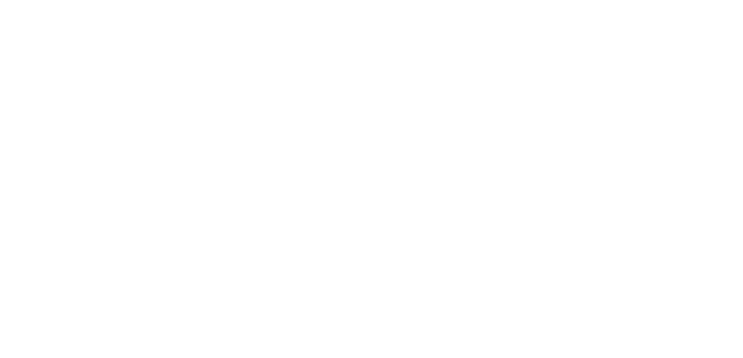
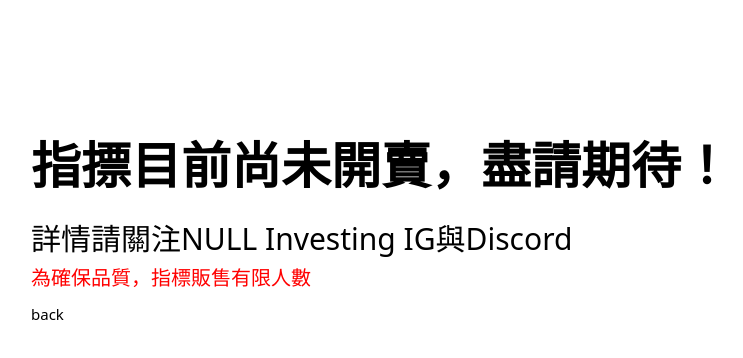
Before and after one commit to vincenthuang113/NULL, a React (Vite) app: page /comingsoon in a window 1280 px wide. Before the commit this address had no page. Shown: the top 358 px of the page, without its empty margins (259-1002 px from the left). Built offline with nearby package versions, Linux system fonts and the light colour scheme.

Commit message:
our service

```diff
--- a/src/App.jsx
+++ b/src/App.jsx
@@ -14,7 +14,7 @@
 
 import AboutUs from './pages/Aboutus';
 import Indicators from './pages/Indicators';
-
+import Comingsoon from './pages/Comingsoon';
 
 function App() {
 
@@ -41,6 +41,7 @@
         <Route exact path="/" element={<Home />} />
         {/* <Route path="/aboutus" element={<AboutUs />} /> */}
         <Route exact path="/indicators" element={<Indicators />} />
+        <Route exact path='/comingsoon' element={<Comingsoon />}/>
       </Routes>
       <ScrollButton/>
     </>
--- a/src/css/general.css
+++ b/src/css/general.css
@@ -235,6 +235,9 @@
     #discDesc{
         margin-right: 5vw;
     }
+
+
+
     /* pressed logo */
     .wrap {
         display: none !important;
@@ -389,3 +392,40 @@
     flex-direction: row;
     justify-content: center;
   }
+
+
+
+  /* comingsoon */
+  #comingsoon{
+    display: flex;
+    flex-direction: row;
+    justify-content: center;
+    padding: 10vw;
+  }
+  .comingwords{
+    display: flex;
+    flex-direction: column;
+    justify-content: center;
+  }
+  .comingwords h1{
+    font-size: 50px;
+    font-weight: 700;
+  }
+  .comingwords h2{
+    font-size: 30px;
+    font-weight: 400;
+    padding-top: 1vw;
+    padding-bottom: 0.2vw;
+    /* text-align: center; */
+  }
+  .comingwords h4{
+    font-size: 20px;
+    font-weight: 300;
+    color: red;
+  }
+  .comingwords a{
+    font-size: 15px;
+    font-weight: 300;
+    padding-top: 10px;
+    text-decoration: underline white;
+  }
--- a/src/pages/Aboutus.jsx
+++ b/src/pages/Aboutus.jsx
@@ -29,6 +29,17 @@
                         期盼一天能為台灣金融環境<br/>
                         帶來正向的改變</h4>
                 </div>
+                {/* Section */}
+                <div className="stateCard" data-aos="fade-up" data-aos-delay="300" data-aos-anchor="[data-aos-id-testimonials]">
+                    <h3 className='statement'>OUR SERVICE</h3>
+                    <h1>全面性的「一站式平台」</h1>
+                    <h4>此平台主要價值主張：<br/>
+                    1. 從零到一的投資教學<br/>
+                    2. 閒話到投資的開放討論空間<br/>
+                    3. 各式精彩活動及會員回饋<br/>
+                    4. Podcast與直播<br/>
+                    5. 獨家研發的量化策略</h4>
+                </div>
                 <div className="profDiv">
                     {/* <CarouselProf/> */}
                 </div>
--- /dev/null
+++ b/src/pages/Comingsoon.jsx
@@ -0,0 +1,22 @@
+import React from "react";
+import '../css/general.css'
+
+
+function Comingsoon(){
+
+    return(
+        <section>
+            <div id="comingsoon">
+                <div className="comingwords">
+                    <h1>指摽目前尚未開賣，盡請期待！</h1>
+                    <h2>詳情請關注NULL Investing IG與Discord</h2>
+                    <h4>為確保品質，指標販售有限人數</h4>
+                    <a href="/">back</a>
+                </div>
+            </div>
+
+        </section>
+    )
+}
+
+export default Comingsoon;
--- a/src/pages/Indicators.jsx
+++ b/src/pages/Indicators.jsx
@@ -51,10 +51,11 @@
             <div className="ofaInfo" data-aos='zoom-in' data-aos-delay='250'>
                 {/* <h1 data-aos='fade-down' data-aos-delay='300'>NULL OFA 指標</h1> */}
                 <h6 data-aos='fade-down' data-aos-delay='350'>
-                    One For All (OFA) 指標為NULL Investing LLC團隊獨家開發的投資產品買賣指標適用於TradingView平台。
-                    OFA指標核心系統建立於趨勢及價格變動理論以致低延遲訊號顯示，為了迎合使用者主觀操盤OFA指標價值提供不只買賣訊號，
-                    OFA指標也提供NULL團隊獨家設計的K線(O-Chart)、
-                    超級趨勢線、雲帶盤整訊號作為操盤輔助讓使用者真正擁有一個One For All的投資輔助工具。
+                    One For All (OFA) 量化指標為NULL Investing LLC團隊獨家開發的投資產品買賣指標適用於TradingView平台。
+                    OFA指標核心系統建立於趨勢及價格變動理論以致低延遲訊號顯示，
+                    為了迎合使用者主觀操盤 OFA指標價值提供不只買賣訊號，
+                    OFA指標也提供NULL團隊獨家設計的K線 (O-Chart)、NULL Trend、雲帶盤整訊號 C-Check、
+                    正弦函數盤整訊號 B-Check作為操盤輔助讓使用者真正擁有一個One For All的投資輔助工具。
                     <br/><br/>適用市場: 全球股市｜台股｜美股｜港股｜期貨｜虛擬貨幣｜外匯</h6>
                 <h4 id='ofaAlert' data-aos='fade-down' data-aos-delay='ˇ350'>因OFA指標邏輯運用上持有價量元素，投資商品必須有交易量否則 OFA無法正常使用</h4>
             </div>
--- a/src/partials/Features02.jsx
+++ b/src/partials/Features02.jsx
@@ -60,6 +60,7 @@
               <img id="discPhone" className="mx-auto md:max-w-none" src={FeaturesImage} width="540" height="581" alt="Features" />
             </div>
           </div>
+
         </div>
       </div>
     </section>
--- a/src/partials/Pricing.jsx
+++ b/src/partials/Pricing.jsx
@@ -17,7 +17,7 @@
             <h2 className="h2 font-uncut-sans mb-4">NULL OFA指標價格</h2>
             <div className="max-w-2xl mx-auto">
               <p className="text-xl text-gray-400">
-                為確保品質，指標販售有限人數
+                為確保品質，指標販售有限人數｜詳情請關注NULL IG與Discord
               </p>
             </div>
           </div>
@@ -33,8 +33,8 @@
                   <span className="font-medium text-gray-400">/三個月 (USDT)</span>
                 </div>
                 <div className="text-gray-400 mb-6"><span className='monthlyPricing'>相當於$66.66/月</span><br/>名額開放有限，請把握機會！</div>
-                <a className="btn-sm text-white bg-gradient-to-t from-blue-600 to-blue-400 hover:to-blue-500 w-full shadow-lg group" href="https://forms.gle/Eq5Mp2VSozMbLhhM6" target="_blank">
-                  立即購買{' '}
+                <a className="btn-sm text-white bg-gradient-to-t from-blue-600 to-blue-400 hover:to-blue-500 w-full shadow-lg group" href="/comingsoon" target="_blank">
+                  即將上線{' '}
                   <span className="tracking-normal text-blue-200 group-hover:translate-x-0.5 transition-transform duration-150 ease-in-out ml-1">
                     -&gt;
                   </span>
@@ -86,8 +86,8 @@
                   <span className="font-medium text-gray-400">/年 (USDT)</span>
                 </div>
                 <div className="text-gray-400 mb-6"><span className='monthlyPricing'>相當於$35/月</span><br/>名額開放有限，請把握機會！</div>
-                <a className="btn-sm text-white bg-gradient-to-t from-blue-600 to-blue-400 hover:to-blue-500 w-full shadow-lg group" href="https://forms.gle/AP9LYJC7PAw9TPbZA" target="_blank">
-                    立即購買{' '}
+                <a className="btn-sm text-white bg-gradient-to-t from-blue-600 to-blue-400 hover:to-blue-500 w-full shadow-lg group" href="/comingsoon" target="_blank">
+                    即將上線{' '}
                   <span className="tracking-normal text-blue-200 group-hover:translate-x-0.5 transition-transform duration-150 ease-in-out ml-1">
                     -&gt;
                   </span>
@@ -137,8 +137,8 @@
                   <span className="font-medium text-gray-400">/半年 (USDT)</span>
                 </div>
                 <div className="text-gray-400 mb-6"><span className='monthlyPricing'>相當於$45/月</span><br/>名額開放有限，請把握機會！</div>
-                <a className="btn-sm text-white bg-gradient-to-t from-blue-600 to-blue-400 hover:to-blue-500 w-full shadow-lg group" href="https://forms.gle/e4rkF6cLv5AGVH6i7" target="_blank">
-                    立即購買{' '}
+                <a className="btn-sm text-white bg-gradient-to-t from-blue-600 to-blue-400 hover:to-blue-500 w-full shadow-lg group" href="/comingsoon" target="_blank">
+                    即將上線{' '}
                   <span className="tracking-normal text-blue-200 group-hover:translate-x-0.5 transition-transform duration-150 ease-in-out ml-1">
                     -&gt;
                   </span>
```
